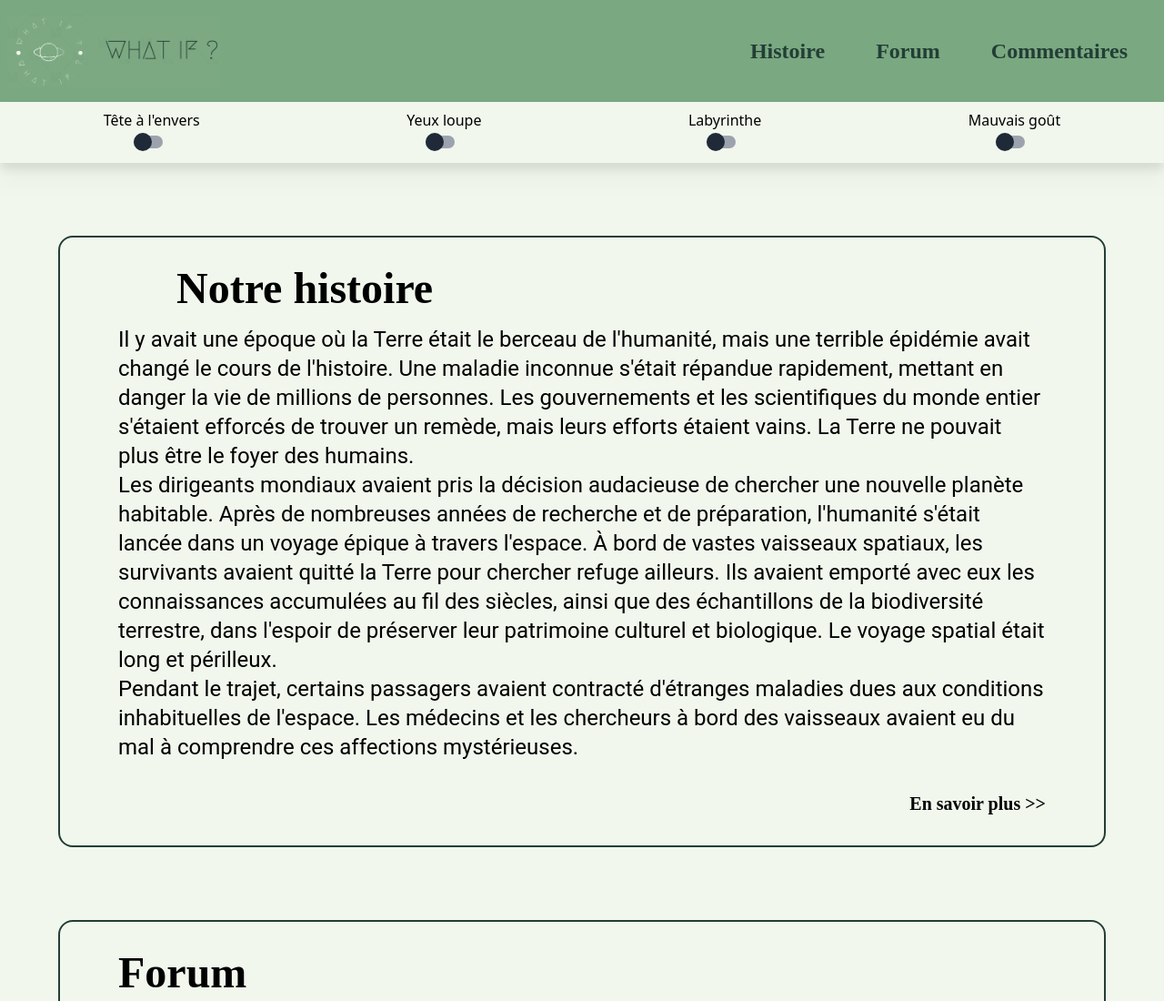
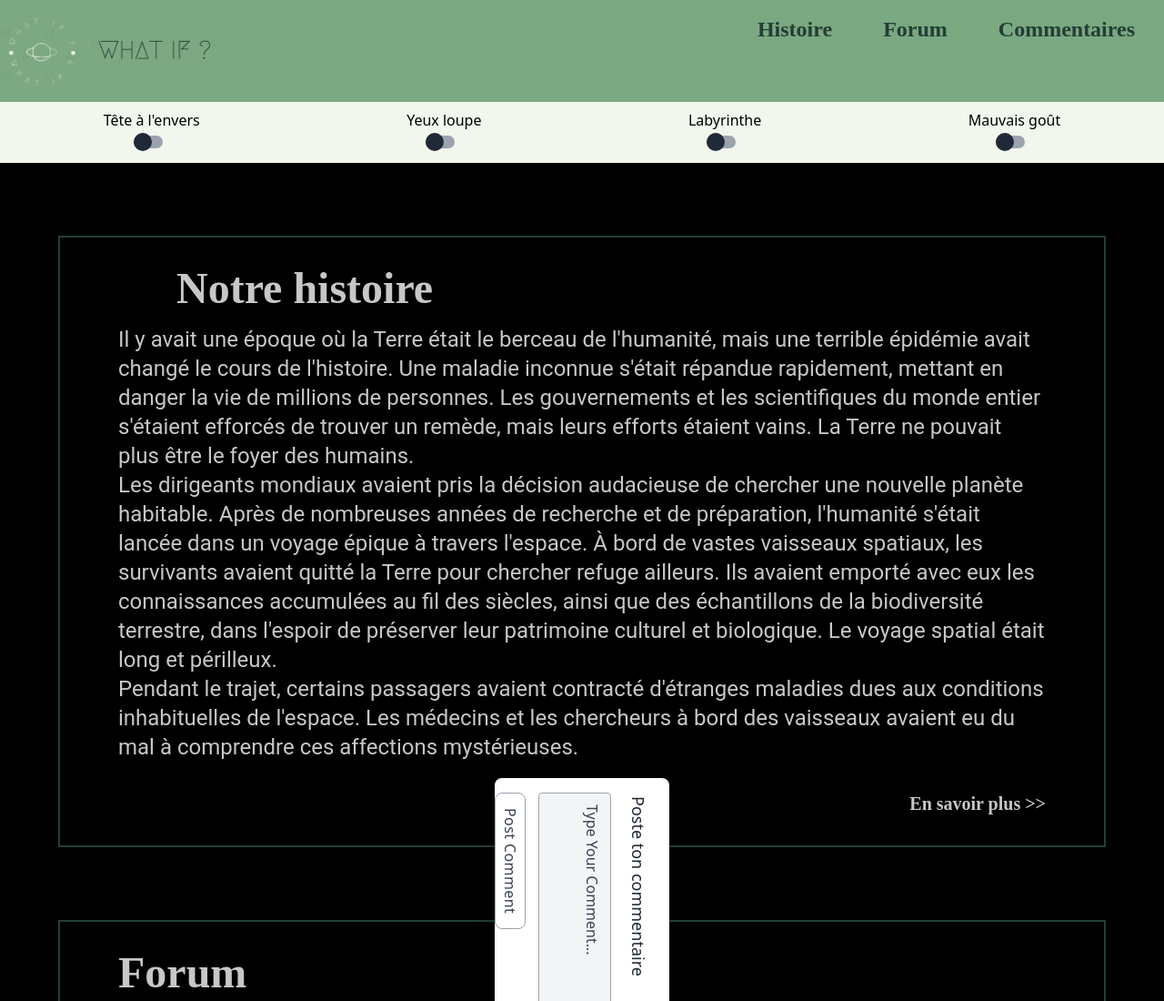
Before and after one commit to AnaisCav/What-If, a React (Vite) app in the folder frontend/: page / in a window 1280 px wide. Shown: the top 1100 px of the page at 91% size. Built offline with nearby package versions, Linux system fonts and the light colour scheme; no server answers; a web font is replaced by a local one.

Commit message:
new version of usestat with &&

```diff
--- a/frontend/src/App.jsx
+++ b/frontend/src/App.jsx
@@ -13,7 +13,7 @@ function App() {
     setLabyrintheToggle(!labyrintheToggle);
   };
   return (
-    <div className="relative w-screen min-h-screen bg-primary">
+    <div>
       <div className="sticky top-0 w-full z-50">
         <Navbar labyrintheToggle={labyrintheToggle} />
         <Toggle
@@ -23,8 +23,8 @@ function App() {
       </div>
       <Description labyrintheToggle={labyrintheToggle} />
       <Forum labyrintheToggle={labyrintheToggle} />
-      <CommentForm />
-      <Footer />
+      <CommentForm labyrintheToggle={labyrintheToggle} />
+      <Footer labyrintheToggle={labyrintheToggle} />
     </div>
   );
 }
--- a/frontend/src/components/ Footer.jsx
+++ b/frontend/src/components/ Footer.jsx
@@ -1,8 +1,12 @@
 import React from "react";
 
-const Footer = () => {
+const Footer = ({ labyrintheToggle }) => {
   return (
-    <footer className="relative bottom-0 w-full bg-secondary text-base-content p-4">
+    <footer
+      className={`"relative bottom-0 w-full bg-secondary text-base-content p-4" ${
+        labyrintheToggle && "rotate-90"
+      }`}
+    >
       <aside>
         <p>Copyright © 2023 - All right reserved by What if ?</p>
       </aside>
--- a/frontend/src/components/CommentForm.jsx
+++ b/frontend/src/components/CommentForm.jsx
@@ -1,8 +1,12 @@
 import React from "react";
 
-const CommentForm = () => {
+const CommentForm = ({ labyrintheToggle }) => {
   return (
-    <div className="flex items-center justify-center shadow-lg mt-56 mx-8 mb-4 ">
+    <div
+      className={`"flex items-center justify-center shadow-lg mt-56 mx-8 mb-4 rotate-90 self-start" ${
+        labyrintheToggle && "rotate-90"
+      }`}
+    >
       <form className="w-full  bg-white rounded-lg px-4 pt-2 ">
         <div className="flex flex-wrap -mx-3 mb-6 ">
           <h2 className="px-4 pt-3 pb-2 text-gray-800 text-lg">
--- a/frontend/src/components/Description.jsx
+++ b/frontend/src/components/Description.jsx
@@ -8,10 +8,8 @@ const Description = ({ labyrintheToggle }) => {
   return (
     <div
       id="description"
-      className={`${
-        labyrintheToggle
-          ? "text-black lg:mt-20 py-8 mx-4 lg:mx-16 px-4 lg:px-16 border-2 border-accent  rounded-2xl transform rotate-90 self-end"
-          : "text-black mt-8 lg:mt-20 py-8 mx-4 lg:mx-16 px-4 lg:px-16 border-2 border-accent rounded-2xl"
+      className={`"text-black mt-8 lg:mt-20 py-8 mx-4 lg:mx-16 px-4 lg:px-16 border-2 border-accent rounded-2xl" ${
+        labyrintheToggle && "rotate-90"
       }`}
     >
       <h1 className="font-megrim text-4xl lg:text-5xl font-bold lg:px-16 mb-4 text-center lg:text-left">
--- a/frontend/src/components/Forum.jsx
+++ b/frontend/src/components/Forum.jsx
@@ -18,10 +18,8 @@ const Forum = ({ labyrintheToggle }) => {
   return (
     <div
       id="forum"
-      className={`${
-        labyrintheToggle
-          ? "text-black py-8 mt-8 lg:mt-20 mx-4 lg:mx-16 px-4 lg:px-16 text-justify border-2 border-accent rounded-2xl rotate-90 self-start"
-          : "text-black py-8 mt-8 lg:mt-20 mx-4 lg:mx-16 px-4 lg:px-16 text-justify border-2 border-accent rounded-2xl"
+      className={`"text-black py-8 mt-8 lg:mt-20 mx-4 lg:mx-16 px-4 lg:px-16 text-justify border-2 border-accent rounded-2xl" ${
+        labyrintheToggle && "rotate-90"
       }`}
     >
       <h1 className="font-megrim text-4xl lg:text-5xl font-bold mb-4 text-center lg:text-left">
--- a/frontend/src/components/Navbar.jsx
+++ b/frontend/src/components/Navbar.jsx
@@ -5,10 +5,8 @@ import logo from "../assets/images/logo2.png";
 const Navbar = ({ labyrintheToggle }) => {
   return (
     <nav
-      className={`${
-        labyrintheToggle
-          ? "navbar py-4 flex justify-between bg-secondary drop-shadow-xl rotate-90 self-start"
-          : "navbar py-4 flex justify-between bg-secondary drop-shadow-xly"
+      className={`"navbar py-4 flex justify-between bg-secondary drop-shadow-xly" ${
+        labyrintheToggle && "rotate-90"
       }`}
     >
       <img src={logo} alt="Logo" className="h-20" />
--- a/frontend/src/components/Toggle.jsx
+++ b/frontend/src/components/Toggle.jsx
@@ -1,15 +1,11 @@
-import React, { useState } from "react";
-
 const Toggle = ({ labyrintheToggle, onLabyrintheButtonClick }) => {
   const handleLabyrintheClick = () => {
     onLabyrintheButtonClick(!labyrintheToggle);
   };
   return (
     <div
-      className={`${
-        labyrintheToggle
-          ? "z-1 flex justify-around bg-primary pt-2 pb-4 drop-shadow-xl rotate-90 self-start"
-          : "z-1 flex justify-around bg-primary pt-2 pb-4 drop-shadow-xl"
+      className={`"z-1 flex justify-around bg-primary pt-2 pb-4 drop-shadow-xl" ${
+        labyrintheToggle && "rotate-90"
       }`}
     >
       <div className="flex flex-col items-center">
```
